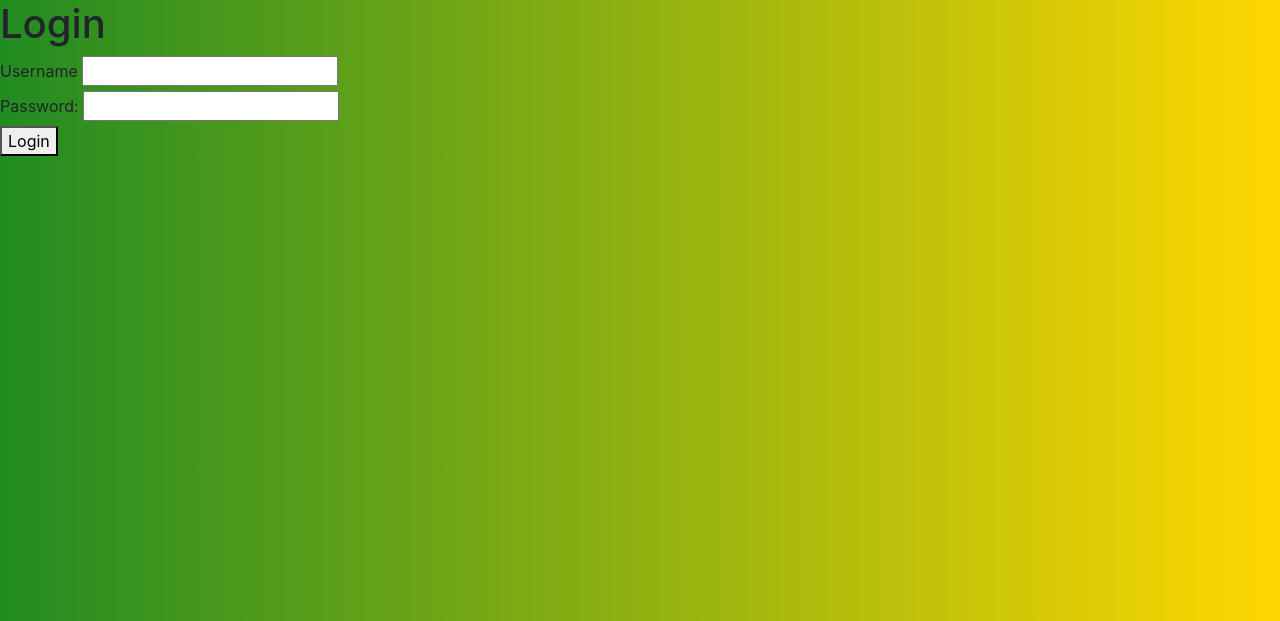
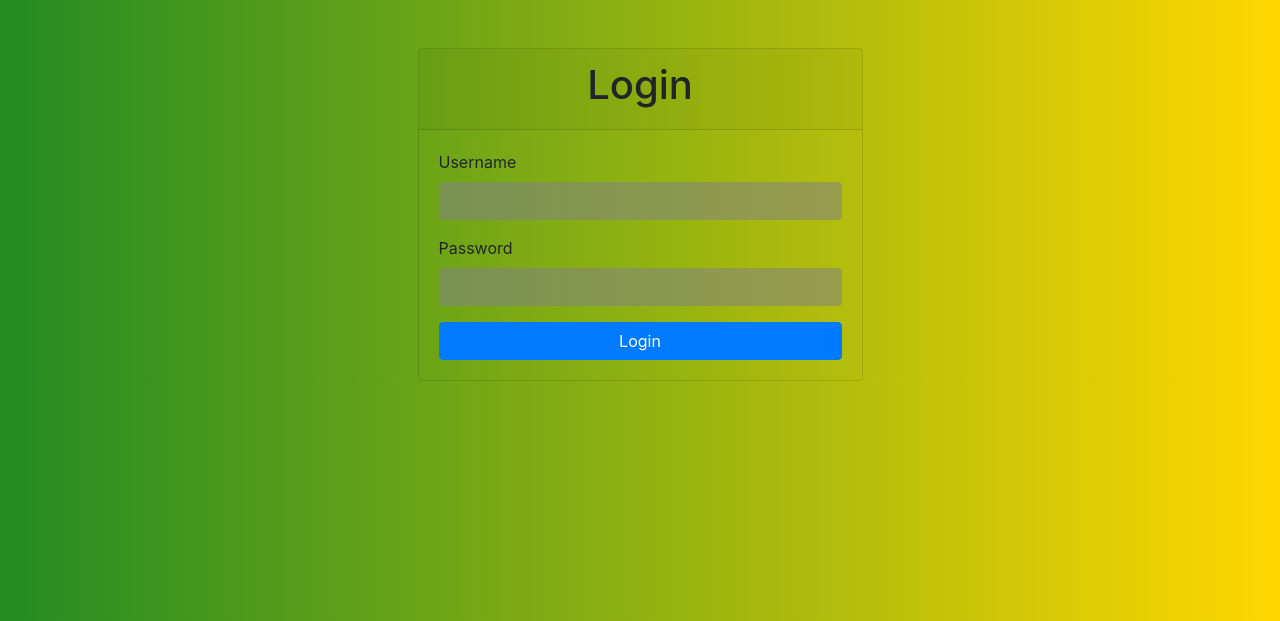
Before and after one commit to FinlayPunch/Task-4---To-do-list, a Flask app: page /login in a window 1280 px wide. Shown: the top 621 px of the page. Run offline with Flask 3, Linux system fonts and the light colour scheme; some libraries are stand-ins or nearby versions.

Commit message:
slight css redisign, transparent.

```diff
--- a/templates/login.html
+++ b/templates/login.html
@@ -16,28 +16,29 @@
 </head>
 
 <body style="background: linear-gradient(to right, rgb(34, 139, 34), rgb(255, 215, 0)); border: none;">
-    <h1>
-        Login
-    </h1>
-    <form action="{{ url_for('login') }}" method="POST">
-
-        <label for="username">
-            Username
-        </label>
-
-        <input type="text" id="username" name="username" required />
-        <br />
-
-        <label for="password">
-            Password:
-        </label>
-
-        <input type="password" id="password" name="password" required />
-        <br />
-
-        <button type="submit">
-            Login
-        </button>
-    </form>
+    <div class="container">
+        <div class="row justify-content-center">
+            <div class="col-md-5">
+                <div class="card mt-5" style="background: rgba(247, 36, 12, 0);">
+                    <div class="card-header text-center">
+                        <h1>Login</h1>
+                    </div>
+                    <div class="card-body">
+                        <form action="{{ url_for('login') }}" method="POST">
+                            <div class="form-group">
+                                <label for="username">Username</label>
+                                <input style="background: rgba(131, 130, 130, 0.553); border: none;" type="text" class="form-control" id="username" name="username" required />
+                            </div>
+                            <div class="form-group">
+                                <label for="password">Password</label>
+                                <input style="background: rgba(131, 130, 130, 0.553); border: none;" type="password" class="form-control" id="password" name="password" required />
+                            </div>
+                            <button type="submit" class="btn btn-primary btn-block">Login</button>
+                        </form>
+                    </div>
+                </div>
+            </div>
+        </div>
+    </div>
 </body>
 </html>
```
